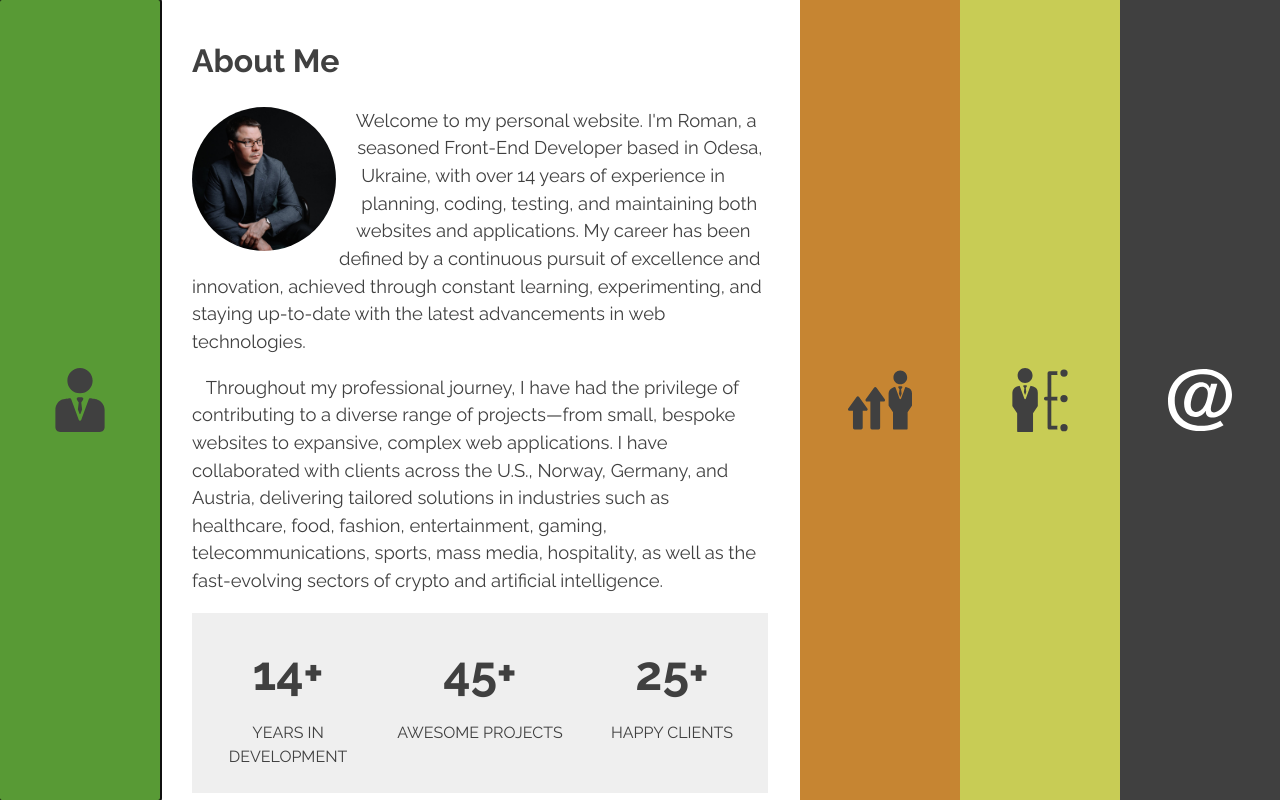
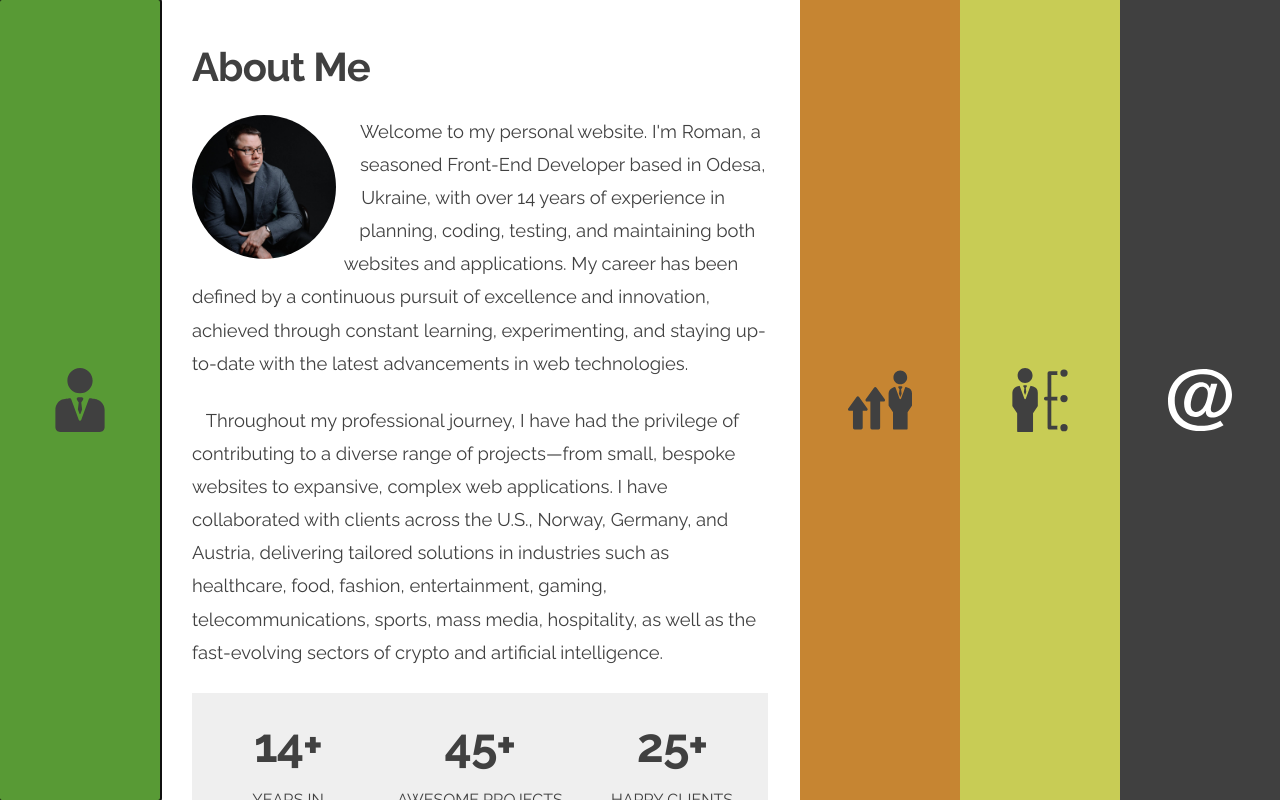
Before and after one commit to Razum/personal, a website: page index.html in a window 1280 px wide. Drawn offline with Linux system fonts and the light colour scheme.

Commit message:
improved typigraphy

```diff
--- a/main.css
+++ b/main.css
@@ -3,7 +3,15 @@
   --color-dark: 64 64 64;
   --color-gray: 239 239 239;
   --font-family-primary: "Raleway", sans-serif;
-
+  --font-weight-light: 300;
+  --font-weight-regular: 400;
+  --font-weight-bold: 700;
+  --line-height-tight: 1.2;
+  --line-height-normal: 1.5;
+  --line-height-loose: 1.8;
+  --letter-spacing-tight: -0.02em;
+  --letter-spacing-normal: 0;
+  --letter-spacing-loose: 0.02em;
 }
 
 *,
@@ -23,20 +31,37 @@ html {
 html {
   box-sizing: border-box;
   font-family: var(--font-family-primary);
-  line-height: 1.5;
+  line-height: var(--line-height-normal);
+  color: rgb(var(--color-dark) / 100%);
+  -webkit-font-smoothing: antialiased;
+  -moz-osx-font-smoothing: grayscale;
+  text-rendering: optimizeLegibility;
+}
+
+.icon {
+  fill: currentcolor;
+}
+
+h1 {
+  font-size: 2.5rem;
+  font-weight: var(--font-weight-bold);
+  line-height: var(--line-height-tight);
+  letter-spacing: var(--letter-spacing-tight);
+  margin-bottom: 1.5rem;
   color: rgb(var(--color-dark) / 100%);
 }
 
-.icon {
-  fill: currentcolor
-}
-
 p {
-  text-indent: .75em
+  text-indent: 0.75em;
+  line-height: var(--line-height-loose);
+  letter-spacing: var(--letter-spacing-normal);
+  margin-bottom: 1.5rem;
 }
 
 .large {
   font-size: 1.15rem;
+  line-height: var(--line-height-loose);
+  letter-spacing: var(--letter-spacing-normal);
 }
 
 .tiles {
@@ -44,12 +69,12 @@ p {
   flex-flow: row wrap;
   align-items: stretch;
   justify-content: flex-start;
-  height: 100%
+  height: 100%;
 }
 
 @media (width >= 64rem) {
   .tiles {
-    flex-wrap: nowrap
+    flex-wrap: nowrap;
   }
 }
 
@@ -66,7 +91,7 @@ p {
 @media (width >= 64rem) {
   .tile {
     width: 12.5%;
-    height: 100%
+    height: 100%;
   }
 }
 
@@ -74,7 +99,7 @@ p {
   overflow-y: auto;
   width: 100%;
   height: 0;
-  transition: width .25s ease
+  transition: width 0.25s ease;
 }
 
 @media (width >= 64rem) {
@@ -88,7 +113,7 @@ p {
   transform: translateY(10%);
   padding: 1rem 1rem 5rem;
   opacity: 0;
-  transition: all .1s ease
+  transition: all 0.1s ease;
 }
 
 @media (width >= 64rem) {
@@ -99,20 +124,20 @@ p {
 
 .tile:target + .tile__content {
   width: 100%;
-  height: 90%
+  height: 90%;
 }
 
 @media (width >= 64rem) {
   .tile:target + .tile__content {
     width: 50%;
-    height: 100%
+    height: 100%;
   }
 }
 
 .tile:target + .tile__content > div {
   transform: translateY(0);
   opacity: 1;
-  transition: all .5s ease .25s
+  transition: all 0.5s ease 0.25s;
 }
 
 .tile > svg {
@@ -124,7 +149,7 @@ p {
 @media (width >= 64rem) {
   .tile > svg {
     width: 4rem;
-    height: 4rem
+    height: 4rem;
   }
 }
 
@@ -135,7 +160,7 @@ p {
 
 @media (width >= 64rem) {
   .tile--about {
-    order: 0
+    order: 0;
   }
 }
 
@@ -146,7 +171,7 @@ p {
 
 @media (width >= 64rem) {
   .tile--experience {
-    order: 0
+    order: 0;
   }
 }
 
@@ -157,7 +182,7 @@ p {
 
 @media (width >= 64rem) {
   .tile--skills {
-    order: 0
+    order: 0;
   }
 }
 
@@ -168,7 +193,7 @@ p {
 
 @media (width >= 64rem) {
   .tile--contacts {
-    order: 0
+    order: 0;
   }
 }
 
@@ -183,7 +208,6 @@ p {
   justify-content: center;
 }
 
-
 .timeline {
   margin-left: 10rem;
   border-left: 2px solid rgb(var(--color-gray) / 100%);
@@ -194,7 +218,7 @@ p {
 .timeline__year {
   position: relative;
   margin: 2rem 0;
-  padding-left: 2rem
+  padding-left: 2rem;
 }
 
 .timeline__year:first-child {
@@ -206,11 +230,11 @@ p {
 }
 
 .timeline__year:first-child::before {
-  transform: translate(-50%, -65%)
+  transform: translate(-50%, -65%);
 }
 
 .timeline__year:last-child::before {
-  transform: translate(-50%, -35%)
+  transform: translate(-50%, -35%);
 }
 
 .timeline__year::before {
@@ -224,7 +248,9 @@ p {
   height: 14px;
   border-radius: 50%;
   background-color: #c68532;
-  box-shadow: 0 0 0 2px rgb(var(--color-light) / 100%), 0 0 0 4px rgb(var(--color-gray) / 100%);
+  box-shadow:
+    0 0 0 2px rgb(var(--color-light) / 100%),
+    0 0 0 4px rgb(var(--color-gray) / 100%);
 }
 
 .timeline__company {
@@ -236,12 +262,19 @@ p {
 .timeline__company-period {
   margin-bottom: 0.5rem;
   font-size: 0.75rem;
+  font-weight: var(--font-weight-light);
+  letter-spacing: var(--letter-spacing-loose);
+  text-transform: uppercase;
+  color: rgb(var(--color-dark) / 70%);
 }
 
 .timeline__position {
   font-size: 1.25rem;
+  font-weight: var(--font-weight-bold);
+  line-height: var(--line-height-tight);
+  letter-spacing: var(--letter-spacing-tight);
+  margin-bottom: 0.5rem;
 }
-
 
 .timeline__company::after,
 .timeline__company::before {
@@ -260,7 +293,7 @@ p {
   height: 4rem;
   background-repeat: no-repeat;
   background-position: 50%;
-  background-size: cover
+  background-size: cover;
 }
 
 .timeline__company::after {
@@ -269,7 +302,7 @@ p {
   transform: translate(-50%, -50%);
   width: 18px;
   height: 18px;
-  background-color: rgb(var(--color-gray) / 100%)
+  background-color: rgb(var(--color-gray) / 100%);
 }
 
 .timeline__company--mwdn::before {
@@ -289,20 +322,20 @@ p {
 
 .timeline__company--provectus::before {
   background-image: url("/assets/images/provectus.png");
-  background-size: 80%
+  background-size: 80%;
 }
 
 .timeline__company--ciklum::before {
-  background-image: url("/assets/images/ciklum.png")
+  background-image: url("/assets/images/ciklum.png");
 }
 
 .timeline__company--abp::before {
   background-image: url("/assets/images/abp.png");
-  background-size: 80%
+  background-size: 80%;
 }
 
 .timeline__company--onu::before {
-  background-image: url("/assets/images/onu.png")
+  background-image: url("/assets/images/onu.png");
 }
 
 .timeline__company-line {
@@ -315,26 +348,29 @@ p {
   background-color: rgb(var(--color-gray) / 100%);
 }
 
-
 /** SKILLS */
 .skills {
   display: flex;
   flex-wrap: wrap;
-  gap: .5rem;
+  gap: 0.5rem;
 }
 
 .skills__title {
   width: 100%;
-  padding: .5rem 1.25rem;
+  padding: 0.5rem 1.25rem;
   font-size: 2rem;
-  font-weight: 300;
+  font-weight: var(--font-weight-light);
+  line-height: var(--line-height-tight);
+  letter-spacing: var(--letter-spacing-tight);
   color: rgb(var(--color-light) / 100%);
   background-color: #c8cc55;
 }
 
 .skill {
   padding: 1rem 1.25rem;
-  font-size: .85rem;
+  font-size: 0.85rem;
+  font-weight: var(--font-weight-regular);
+  letter-spacing: var(--letter-spacing-normal);
   background-color: rgb(var(--color-gray) / 100%);
 }
 
@@ -351,7 +387,7 @@ p {
   justify-content: center;
   padding: 1rem;
   color: white;
-  transition: background-color .25s ease;
+  transition: background-color 0.25s ease;
 }
 
 .contact > svg {
@@ -383,7 +419,7 @@ p {
 .contact--xing {
   grid-column: 2 / 4;
   grid-row: 3;
-  background-color: #0698A0;
+  background-color: #0698a0;
 }
 
 .contact--xing:hover {
@@ -429,15 +465,19 @@ p {
 
 .stat-table__cell {
   flex: 1;
-  padding: 1.5em .75em;
+  padding: 1.5em 0.75em;
   font-size: 1rem;
+  font-weight: var(--font-weight-regular);
+  letter-spacing: var(--letter-spacing-normal);
   text-align: center;
 }
 
 .stat-table__cell > div {
-  margin-bottom: .25em;
+  margin-bottom: 0.25em;
   font-size: 3em;
-  font-weight: 900;
+  font-weight: var(--font-weight-bold);
+  line-height: var(--line-height-tight);
+  letter-spacing: var(--letter-spacing-tight);
 }
 
 .photo {
```
